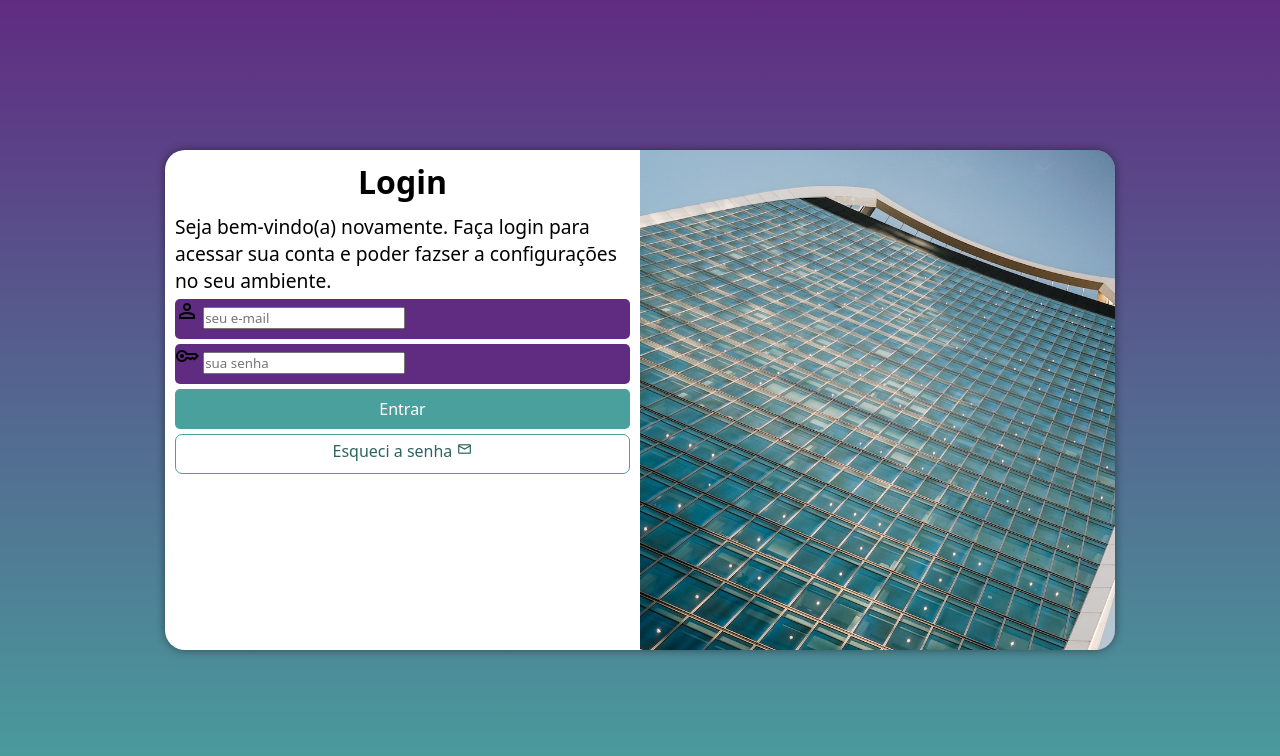
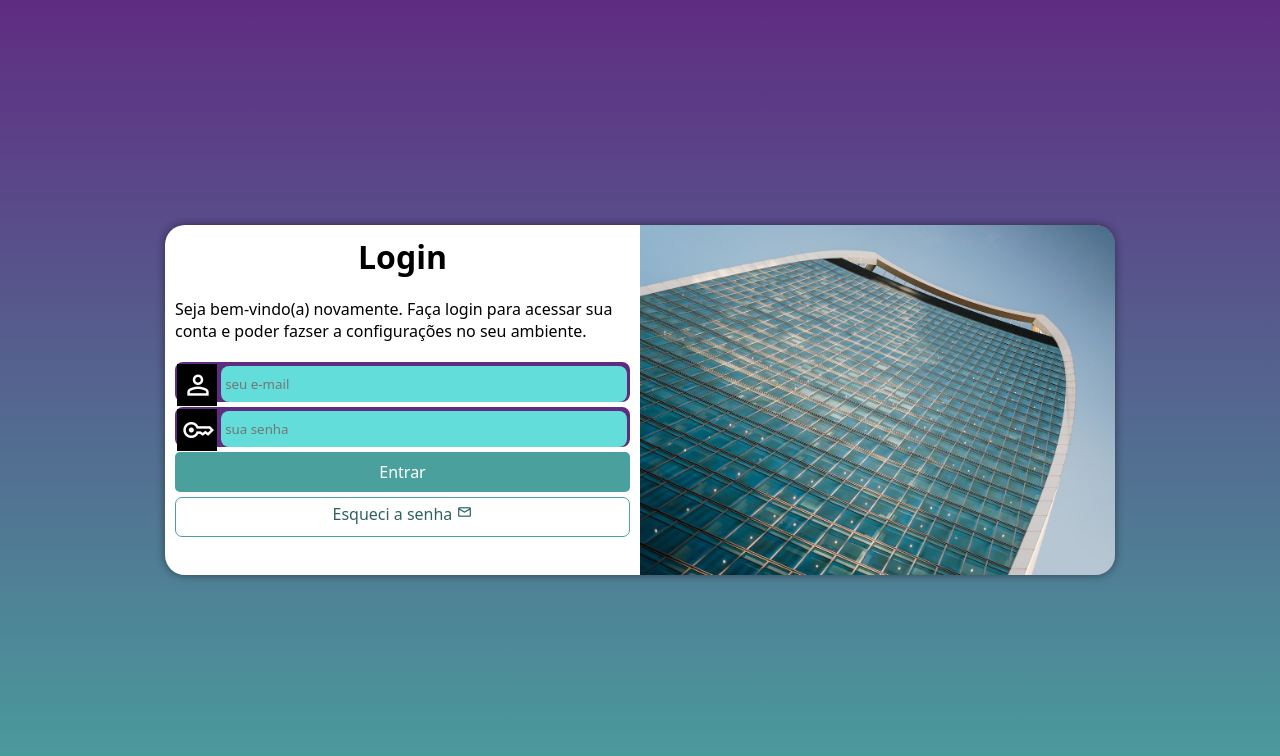
Before and after one commit to JunitiYonemoto/projeto-login, a plain HTML site: page index.html in a window 1280 px wide. Drawn offline with nearby package versions, Linux system fonts and the light colour scheme.

Commit message:
projeto finalizado

```diff
--- a/estilos/media-query.css
+++ b/estilos/media-query.css
@@ -9,12 +9,13 @@ Desktop: 992px até 1200px
 Grandes telas: acima de 1200px
 */
 
-@media screen and (min-width: 768px) and (max-width: 992px) {
+@media screen and (min-width: 768px) and (max-width: 992px) { /* CONFIGURAÇAO PARA TABLET */
     body{
         background-image: linear-gradient(to top, #49a09d, #5f2c82);
     }
     section#login{
         width: 80vw;
+        height: 280px;
     }
 
     section#login > div#imagem{
@@ -29,12 +30,13 @@ Grandes telas: acima de 1200px
     }
 }
 
-@media screen and (min-width: 992px) {
+@media screen and (min-width: 992px) {/* CONFIGURAÇOES PARA DESKTOP */
     body{
         background-image: linear-gradient(to top, #49a09d, #5f2c82);
     }
     section#login{
         width: 950px;
+        height: 350px;
     }
 
     section#login > div#imagem{
@@ -48,7 +50,8 @@ Grandes telas: acima de 1200px
     }
 
     div#formulario > p{
-        font-size: 1.2em;
+        font-size: 1em;
+        margin: 20px 0px;
     }
 
     section#login > div#formulario{
--- a/estilos/style.css
+++ b/estilos/style.css
@@ -29,15 +29,15 @@ section#login{
     position: absolute;
     top: 50%;
     left: 50%;
-    transform: translate(-50%, -50%);
     overflow: hidden;
 
     background-color: white;
-    height: 500px;
-    width: 260px;
+    height: 515px;
+    width: 250px;
     border-radius: 20px;
     box-shadow: 0px 0px 10px rgba(0, 0, 0, 0.456);
 
+    transform: translate(-50%, -50%);
     transition: width 0.3s, height 0.3s;
     transition-timing-function: ease;
 }
@@ -66,15 +66,40 @@ div#formulario > p{
 
 form > div.campo{
     background-color: #5f2c82;
+    border: 2px solid #5f2c82;
     display: block;
     width: 100%;
     height: 40px;
-    border-radius: 5px;
+    border-radius: 8px;
     margin: 5px 0px;
 }
 
 div.campo > label{
     display: none;
+}
+
+div.campo > span{
+    color: white;
+    background-color: black;
+    font-size: 2em;
+    width: 40px;
+    padding: 5px;
+}
+
+div.campo > input{
+    background-color: #63ddd9;
+    font-size: 0,9em;
+    width: calc(100% - 45px);
+    height: 100%;
+    border: 0px;
+    border-radius: 8px;
+    padding: 4px;
+    transform: translateY(-12px);
+}
+
+div.campo > input:focus-within{
+    background-color: white;
+    border: none;
 }
 
 form > input[type=submit]{
```
